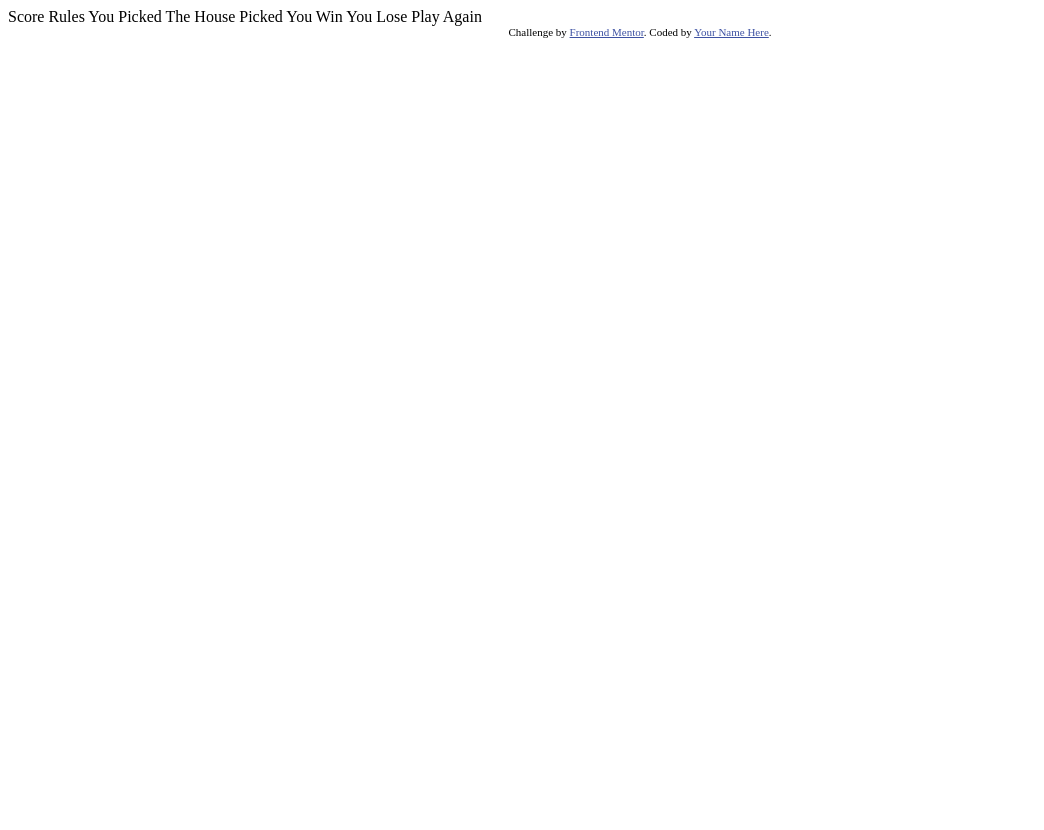
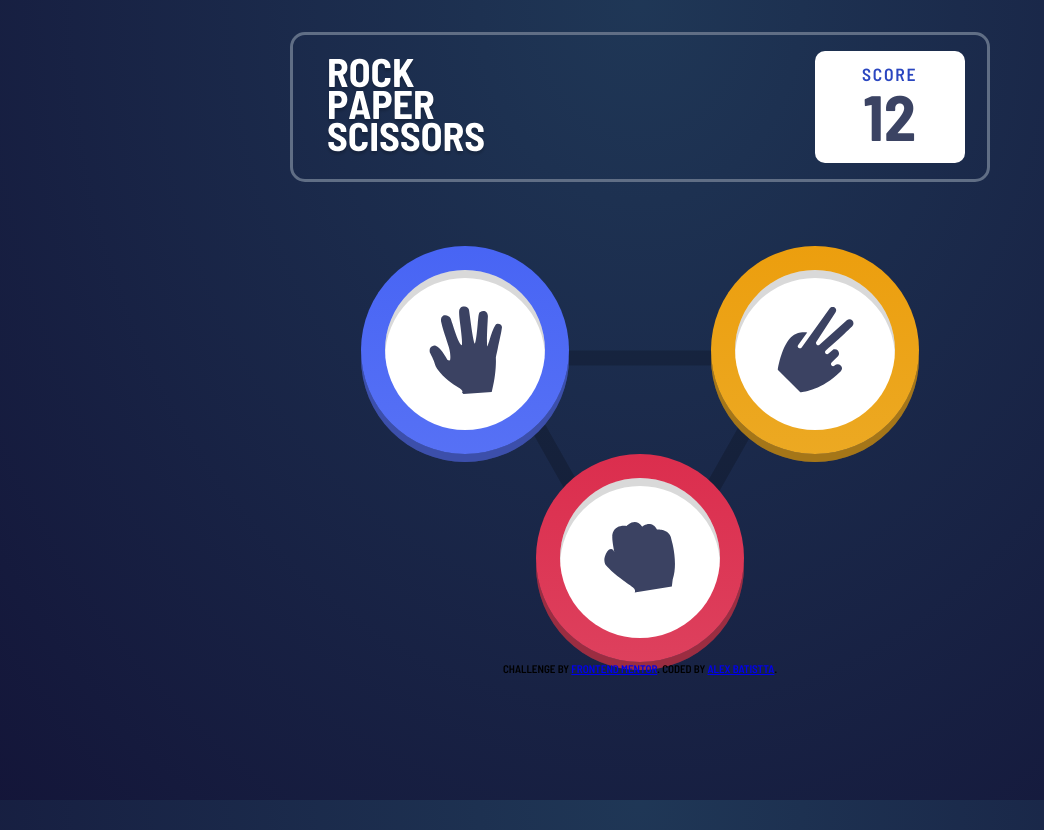
Before and after one commit to AlexBatistta/rock-paper-scissors-master, a website: page index.html in a window 1280 px wide. Shown: the whole page, without its empty margins (0-1044 px from the left). Before the commit the page ends 800 px from the top, so only its background shows below. Drawn offline with Linux system fonts and the light colour scheme.

Commit message:
header and game buttons

```diff
--- a/index.html
+++ b/index.html
@@ -1,37 +1,53 @@
 <!DOCTYPE html>
 <html lang="en">
   <head>
-  <meta charset="UTF-8">
-  <meta name="viewport" content="width=device-width, initial-scale=1.0"> <!-- displays site properly based on user's device -->
-
-  <link rel="icon" type="image/png" sizes="32x32" href="./images/favicon-32x32.png">
-
+    <meta charset="UTF-8" />
+    <meta name="viewport" content="width=device-width, initial-scale=1.0" />
+    <link rel="stylesheet" href="/style.css" />
+    <link
+      rel="icon"
+      type="image/png"
+      sizes="32x32"
+      href="./images/favicon-32x32.png"
+    />
     <title>Frontend Mentor | Rock, Paper, Scissors</title>
-
-  Score
-  Rules
-
-  You Picked
-  The House Picked
-
-  You Win
-  You Lose
-
-  Play Again
-
-  <!-- Feel free to remove these styles or customise in your own stylesheet 👍 -->
-  <style>
-    .attribution { font-size: 11px; text-align: center; }
-    .attribution a { color: hsl(228, 45%, 44%); }
-  </style>
   </head>
   <body>
+    <div class="container">
+      <header class="header">
+        <img src="./assets/images/logo.svg" alt="Logo" class="logo" />
+        <article class="score-container">
+          <p class="score-title">score</p>
+          <h2 class="score-points">12</h2>
+        </article>
+      </header>
+      <section class="game">
+        <button class="choice-btn" data-choice="paper">
+          <div class="choice paper">
+            <img src="./assets/images/icon-paper.svg" alt="Paper" />
+          </div>
+        </button>
+        <button class="choice-btn" data-choice="scissors">
+          <div class="choice scissors">
+            <img src="./assets/images/icon-scissors.svg" alt="Scissors" />
+          </div>
+        </button>
+        <button class="choice-btn" data-choice="rock">
+          <div class="choice rock">
+            <img src="./assets/images/icon-rock.svg" alt="Rock" />
+          </div>
+        </button>
+      </section>
+    </div>
 
-
-
+    <footer class="footer">
       <div class="attribution">
-    Challenge by <a href="https://www.frontendmentor.io?ref=challenge" target="_blank">Frontend Mentor</a>.
-    Coded by <a href="#">Your Name Here</a>.
+        Challenge by
+        <a href="https://www.frontendmentor.io?ref=challenge" target="_blank"
+          >Frontend Mentor</a
+        >. Coded by <a href="https://github.com/AlexBatistta">Alex Batistta</a>.
       </div>
+      <!-- <button class="rules-btn">Rules</button> -->
+    </footer>
   </body>
 </html>
--- /dev/null
+++ b/style.css
@@ -0,0 +1,194 @@
+@import url('https://fonts.googleapis.com/css2?family=Barlow+Semi+Condensed:wght@600;700&display=swap');
+
+:root {
+  --light-text: #fff;
+  --dark-text: hsl(229, 25%, 31%);
+  --score-text: hsl(229, 64%, 46%);
+  --header-outline: hsl(217, 16%, 45%);
+  --background-grad-1: hsl(214, 47%, 23%);
+  --background-grad-2: hsl(237, 49%, 15%);
+  --scissors-grad-1: hsl(39, 89%, 49%);
+  --scissors-grad-2: hsl(40, 84%, 53%);
+  --paper-grad-1: hsl(230, 89%, 62%);
+  --paper-grad-2: hsl(230, 89%, 65%);
+  --rock-grad-1: hsl(349, 71%, 52%);
+  --rock-grad-2: hsl(349, 70%, 56%);
+}
+
+* {
+  margin: 0;
+  padding: 0;
+  box-sizing: border-box;
+  text-transform: uppercase;
+}
+
+body {
+  font-family: 'Barlow Semi Condensed', sans-serif;
+  background: radial-gradient(
+    at top,
+    var(--background-grad-1),
+    var(--background-grad-2)
+  );
+  min-height: 100vh;
+}
+
+.container {
+  position: relative;
+  max-width: 700px;
+  margin: 0 auto;
+  padding-top: 2rem;
+}
+
+.header {
+  display: flex;
+  border: 3px solid var(--header-outline);
+  border-radius: 15px;
+  justify-content: space-between;
+  align-items: center;
+  height: 150px;
+  padding: 1rem 1.4rem 1rem 2rem;
+}
+
+.logo img {
+  height: 100%;
+}
+
+.score-container {
+  display: flex;
+  flex-direction: column;
+  align-items: center;
+  justify-content: center;
+  background-color: white;
+  border-radius: 10px;
+  height: 100%;
+  width: 150px;
+  line-height: 1;
+}
+
+.score-title {
+  color: var(--score-text);
+  font-size: 1.1rem;
+  letter-spacing: 0.1em;
+}
+
+.score-points {
+  color: var(--dark-text);
+  font-size: 4rem;
+  font-weight: 700;
+}
+
+.game {
+  position: relative;
+  display: grid;
+  grid-template-columns: repeat(2, 1fr);
+  grid-template-areas:
+    'paper scissors'
+    'rock rock';
+  place-items: center;
+  height: 30rem;
+  padding-top: 4rem;
+}
+
+.game::before {
+  content: '';
+  position: absolute;
+  width: 100%;
+  height: 100%;
+  left: 28%;
+  top: 35%;
+  background: url('./assets/images/bg-triangle.svg') no-repeat;
+  z-index: -1;
+}
+
+.choice-btn {
+  border: none;
+  outline: none;
+  background: none;
+  cursor: pointer;
+}
+
+.choice {
+  position: relative;
+  width: 10rem;
+  height: 10rem;
+  background: white;
+  border-radius: 50%;
+  display: grid;
+  place-items: center;
+  box-shadow: inset 0 0.5rem hsla(0, 0%, 0%, 0.15);
+}
+
+.choice::before,
+.choice::after {
+  content: '';
+  position: absolute;
+  left: -15%;
+  top: -15%;
+  width: 130%;
+  height: 130%;
+  border-radius: 50%;
+  z-index: -1;
+}
+
+.choice::after {
+  opacity: 0;
+  transition: opacity 0.4s ease;
+}
+
+.choice-btn:focus .choice::after {
+  opacity: 1;
+  box-shadow: 0 0 0 2rem #223351;
+  z-index: -2;
+}
+
+.choice img {
+  transform: scale(1.5);
+}
+
+.choice.paper::before {
+  background: linear-gradient(
+    to bottom,
+    var(--paper-grad-1),
+    var(--paper-grad-2)
+  );
+  box-shadow: 0 0.5rem rgba(0, 0, 0, 0.3), 0 0.5rem var(--paper-grad-2);
+}
+
+.choice.scissors::before {
+  background: linear-gradient(
+    to bottom,
+    var(--scissors-grad-1),
+    var(--scissors-grad-2)
+  );
+  box-shadow: 0 0.5rem rgba(0, 0, 0, 0.3), 0 0.5rem var(--scissors-grad-2);
+}
+
+.choice.rock::before {
+  background: linear-gradient(
+    to bottom,
+    var(--rock-grad-1),
+    var(--rock-grad-2)
+  );
+  box-shadow: 0 0.5rem rgba(0, 0, 0, 0.3), 0 0.5rem var(--rock-grad-2);
+}
+
+.choice-btn[data-choice='paper'] {
+  grid-area: paper;
+}
+
+.choice-btn[data-choice='scissors'] {
+  grid-area: scissors;
+}
+
+.choice-btn[data-choice='rock'] {
+  grid-area: rock;
+}
+
+.attribution {
+  font-size: 11px;
+  text-align: center;
+}
+
+.attribution a {
+  color: hsl(228, 45% 44%);
+}
```
Also changed, not shown: src/game.js (added), src/main.js (added), src/ui.js (added). Lines whose indentation alone changed are shown as unchanged.
